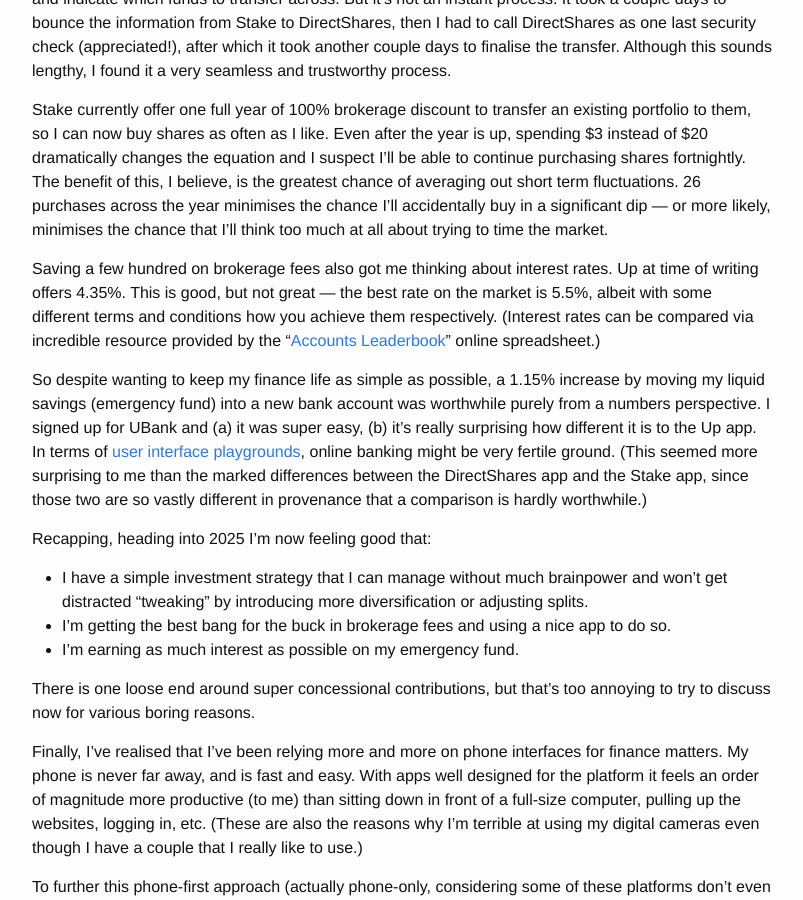
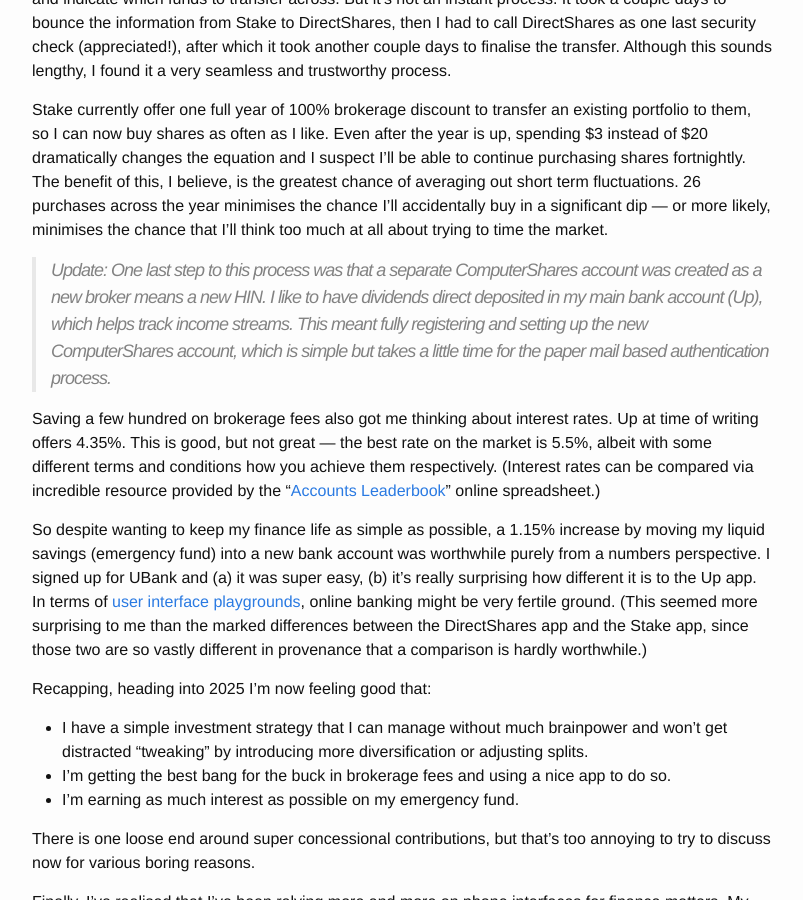
Before and after one commit to wspr/wspr.github.io, a Jekyll site: the page built from _posts/2025-01-23-finance-apps.md, in a window 1280 px wide and 900 px high, scrolled down 1026 px. Shown: the whole window, without its empty margins (238-1041 px from the left). Built offline with Jekyll 4.4.1, drawn with Linux system fonts in a browser that asks for light colours.

Commit message:
Finance post update

```diff
--- a/_posts/2025-01-23-finance-apps.md
+++ b/_posts/2025-01-23-finance-apps.md
@@ -19,6 +19,8 @@
 
 Stake currently offer one full year of 100% brokerage discount to transfer an existing portfolio to them, so I can now buy shares as often as I like. Even after the year is up, spending $3 instead of $20 dramatically changes the equation and I suspect I’ll be able to continue purchasing shares fortnightly. The benefit of this, I believe, is the greatest chance of averaging out short term fluctuations. 26 purchases across the year minimises the chance I’ll accidentally buy in a significant dip — or more likely, minimises the chance that I’ll think too much at all about trying to time the market.
 
+> Update: One last step to this process was that a separate ComputerShares account was created as a new broker means a new HIN. I like to have dividends direct deposited in my main bank account (Up), which helps track income streams. This meant fully registering and setting up the new ComputerShares account, which is simple but takes a little time for the paper mail based authentication process.
+
 Saving a few hundred on brokerage fees also got me thinking about interest rates. Up at time of writing offers 4.35%. This is good, but not great — the best rate on the market is 5.5%, albeit with some different terms and conditions how you achieve them respectively. (Interest rates can be compared via incredible resource provided by the “[Accounts Leaderbook](https://www.accountsleaderboard.au/)” online spreadsheet.)
 
 So despite wanting to keep my finance life as simple as possible, a 1.15% increase by moving my liquid savings (emergency fund) into a new bank account was worthwhile purely from a numbers perspective. I signed up for UBank and (a) it was super easy, (b) it’s really surprising how different it is to the Up app. In terms of [user interface playgrounds](https://daringfireball.net/2009/04/twitter_clients_playground), online banking might be very fertile ground. (This seemed more surprising to me than the marked differences between the DirectShares app and the Stake app, since those two are so vastly different in provenance that a comparison is hardly worthwhile.)
```
